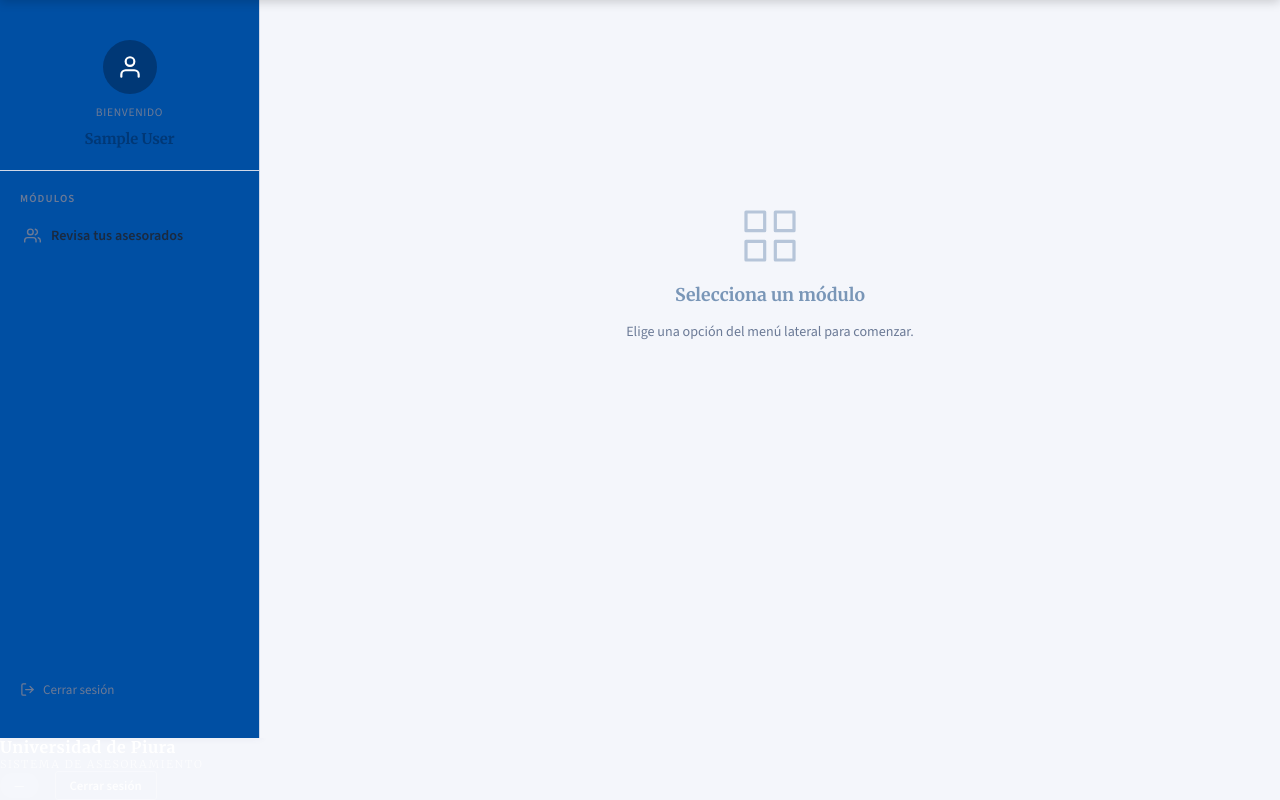
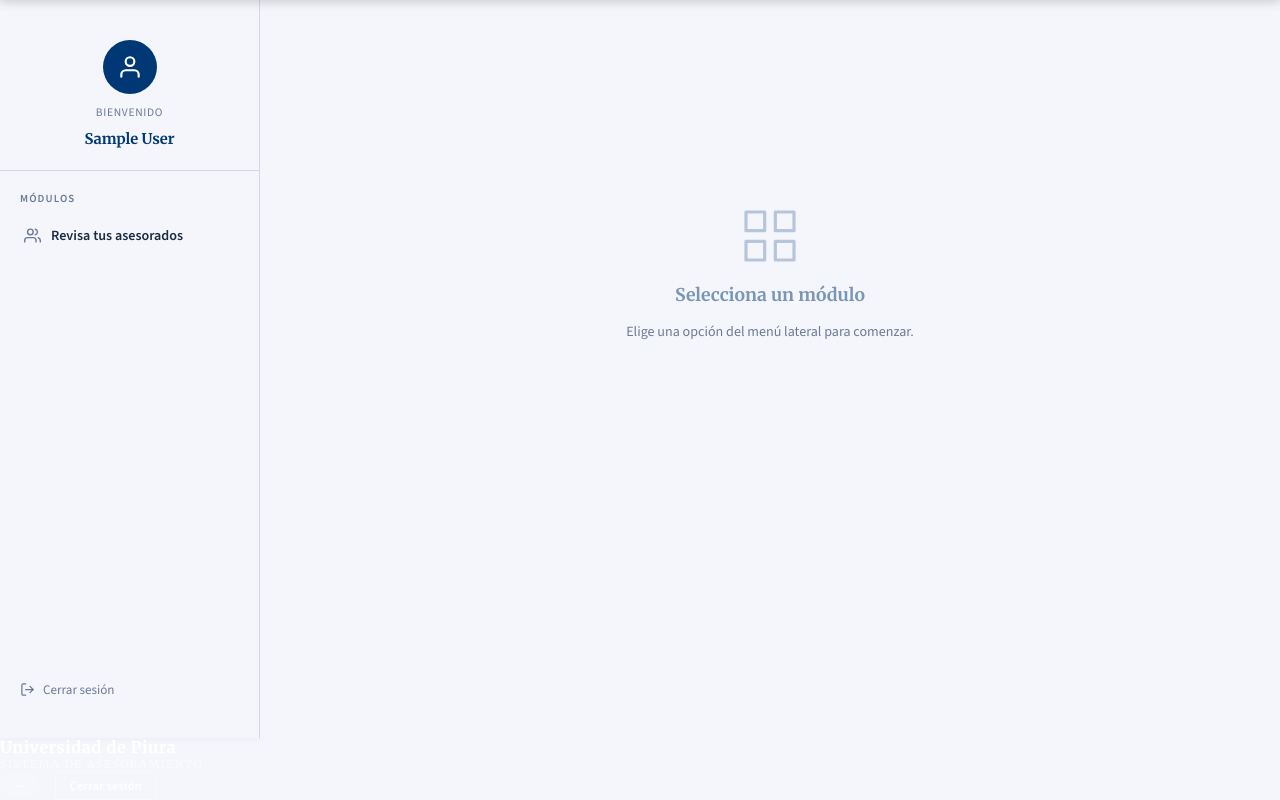
Before and after one commit to Tanatosby/demoasesores, a Flask app: page /tabla in a window 1280 px wide. Shown: the part 62-862 px from the top of the page. Run offline with Flask 3, Linux system fonts and the light colour scheme; the visitor is signed in with stand-in values (Sample User, id 1); some libraries are stand-ins or nearby versions.

Commit message:
adding new styles

```diff
--- a/templates/tabla.html
+++ b/templates/tabla.html
@@ -19,7 +19,7 @@
         .consola-sidebar {
             width: 260px;
             flex-shrink: 0;
-            background: var(--udep-blue-mid);
+            background: var(--udep-light);
             border-right: 1px solid var(--udep-border);
             display: flex;
             flex-direction: column;
```
